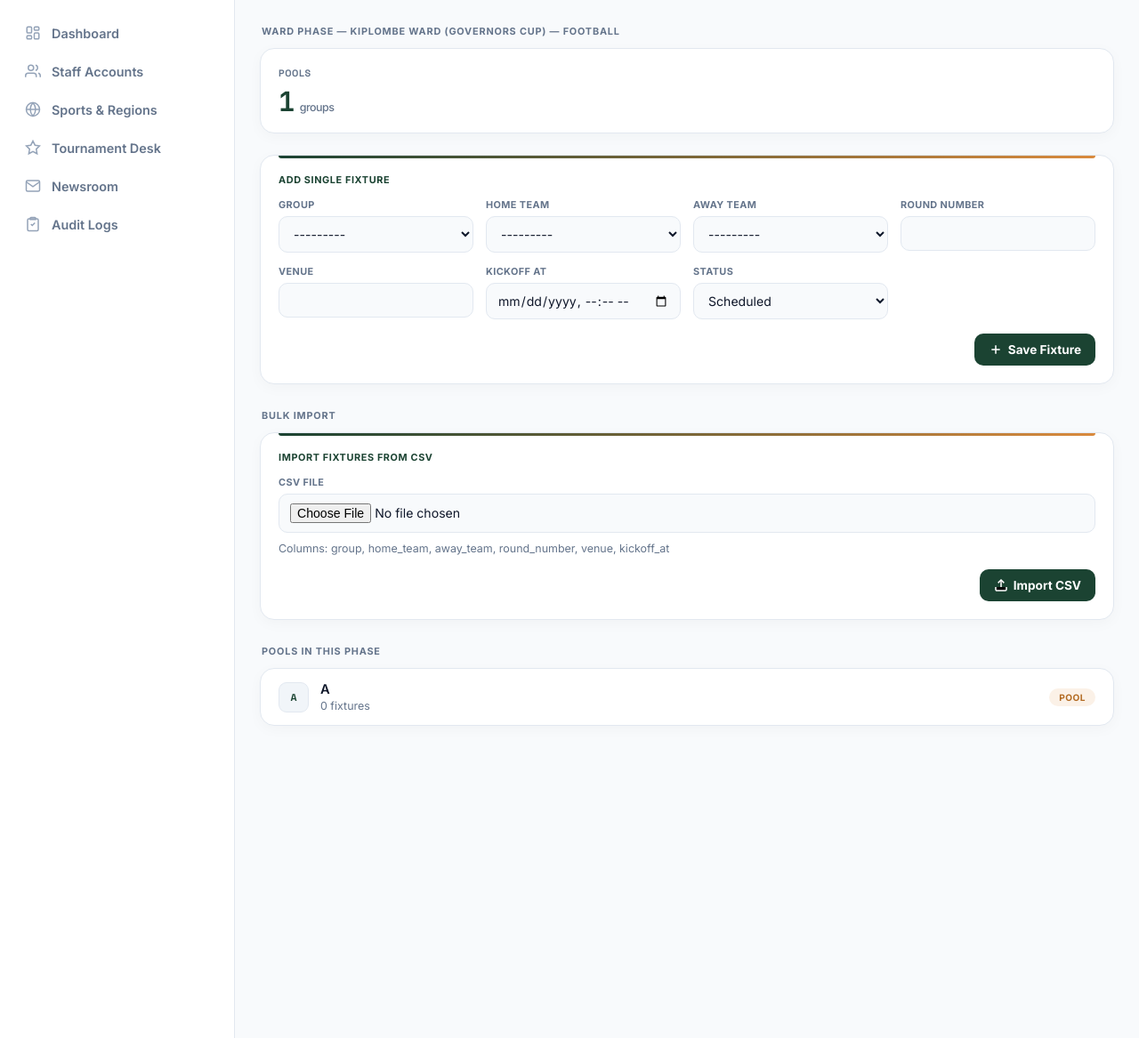
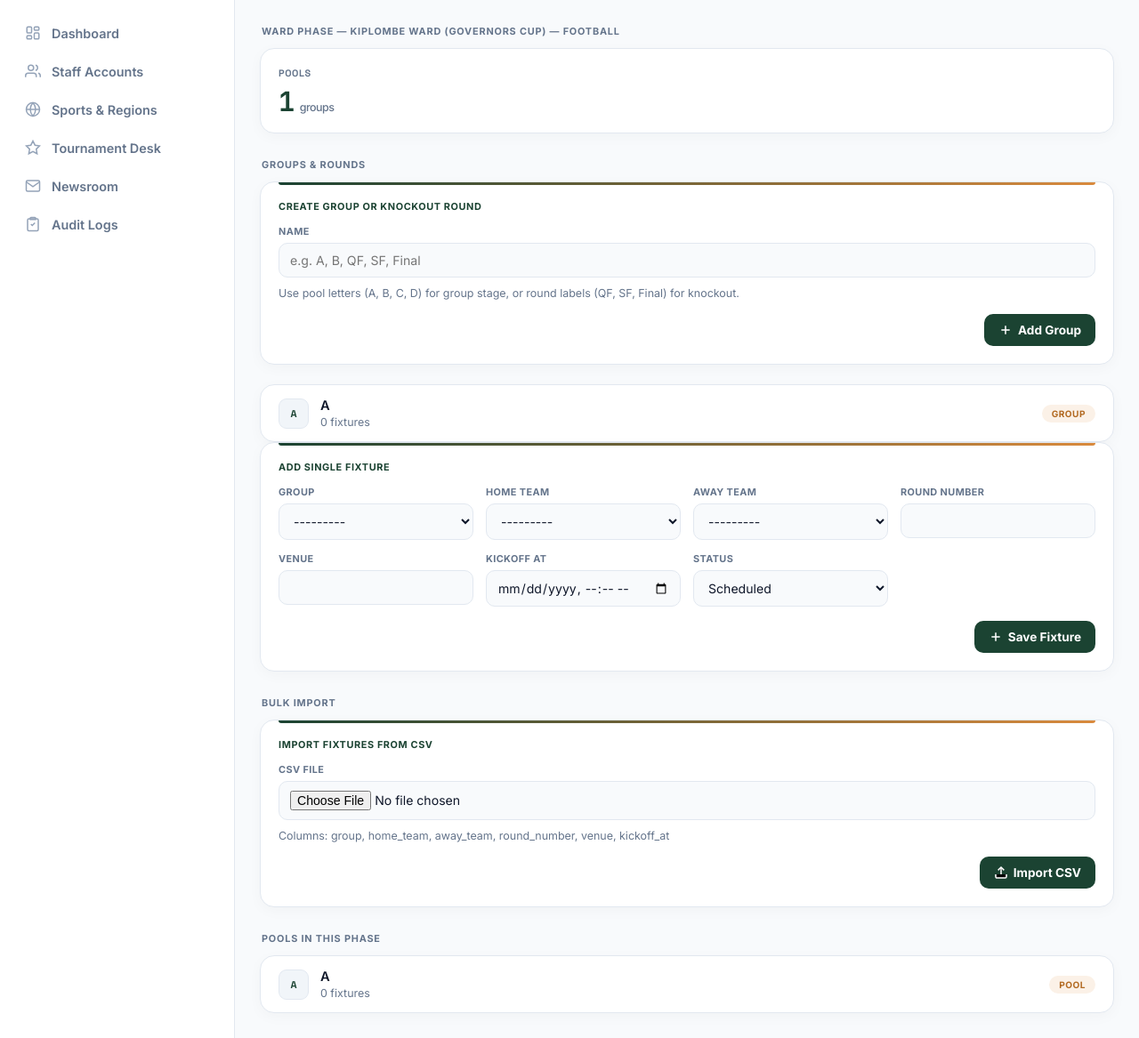
Before and after one commit to wayne-alex/UGSports, a Django app: page /accounts/phase-sports/5/fixtures/new/ in a window 1280 px wide. Shown: the part 95-1262 px from the top of the page at 89% size. Run offline with Django 5.2, Linux system fonts and the light colour scheme; a user stored in the database is signed in; data comes from the database, SQL or seed files in the repository; both versions use the stored data as it was after the commit.

Commit message:
fixed superadmin creating Groups and phase format

```diff
--- a/accounts/forms.py
+++ b/accounts/forms.py
@@ -37,15 +37,22 @@ class TournamentForm(forms.ModelForm):
             self.add_error('ward', "Selected ward doesn't belong to the selected sub-county.")
         return cleaned
 
+class PhaseForm(forms.ModelForm):
+    fixture_format = forms.ChoiceField(
+        choices=PhaseSport.Format.choices,
+        initial=PhaseSport.Format.LEAGUE,
+        label="Fixture Format"
+    )
+    legs = forms.IntegerField(
+        initial=1,
+        min_value=1,
+        label="Legs / Rounds",
+        help_text="1 = Single round, 2 = Home & Away"
+    )
 
-class PhaseForm(forms.ModelForm):
     class Meta:
         model = Phase
-        fields = ['stage', 'ward', 'sub_county', 'status', 'start_date', 'end_date']
-        widgets = {
-            'start_date': forms.DateInput(attrs={'type': 'date'}),
-            'end_date': forms.DateInput(attrs={'type': 'date'}),
-        }
+        fields = ['stage', 'ward', 'sub_county', 'start_date', 'end_date', 'status']
 
     def __init__(self, *args, **kwargs):
         self.tournament = kwargs.pop('tournament', None)
@@ -71,6 +78,7 @@ class PhaseForm(forms.ModelForm):
             if qs.exists():
                 raise forms.ValidationError("A phase for this stage and scope already exists in this tournament.")
         return cleaned
+
 
 class TeamForm(forms.ModelForm):
     class Meta:
@@ -98,10 +106,12 @@ class PlayerForm(forms.ModelForm):
                 phase_entries__phase__tournament=self.tournament
             ).distinct()
 
+
 class FixtureGenerationForm(forms.Form):
     sport = forms.ModelChoiceField(queryset=Sport.objects.filter(is_active=True), label="Sport")
     start_date = forms.DateField(widget=forms.DateInput(attrs={'type': 'date', 'class': 'form-control'}))
-    duration = forms.IntegerField(initial=30, label="Duration (Days)", widget=forms.NumberInput(attrs={'class': 'form-control'}))
+    duration = forms.IntegerField(initial=30, label="Duration (Days)",
+                                  widget=forms.NumberInput(attrs={'class': 'form-control'}))
     schedule_type = forms.ChoiceField(
         choices=[('daily', 'Daily — any day of the week'), ('weekends', 'Weekends only — Sat & Sun')],
         initial='daily',
@@ -110,11 +120,14 @@ class FixtureGenerationForm(forms.Form):
     format = forms.ChoiceField(choices=[
         ('league', 'League'),
         ('knockout', 'Knockout'),
-        ('group_knockout', 'Group + Knockout'),   # matches PhaseSport.Format exactly
+        ('group_knockout', 'Group + Knockout'),  # matches PhaseSport.Format exactly
     ], widget=forms.Select(attrs={'class': 'form-control', 'id': 'formatSelect'}))
-    legs = forms.ChoiceField(choices=[(1, 'Single Leg'), (2, 'Home & Away')], widget=forms.Select(attrs={'class': 'form-control'}))
+    legs = forms.ChoiceField(choices=[(1, 'Single Leg'), (2, 'Home & Away')],
+                             widget=forms.Select(attrs={'class': 'form-control'}))
     groups = forms.IntegerField(initial=4, required=False, widget=forms.NumberInput(attrs={'class': 'form-control'}))
-    qualify_per_group = forms.IntegerField(initial=2, required=False, widget=forms.NumberInput(attrs={'class': 'form-control'}))
+    qualify_per_group = forms.IntegerField(initial=2, required=False,
+                                           widget=forms.NumberInput(attrs={'class': 'form-control'}))
+
 
 class FixtureEditForm(forms.ModelForm):
     class Meta:
@@ -126,10 +139,12 @@ class FixtureEditForm(forms.ModelForm):
             'status': forms.Select(attrs={'class': 'form-control'}),
         }
 
+
 class ProfileForm(forms.ModelForm):
     class Meta:
         model = User
         fields = ['first_name', 'last_name', 'email']
+
 
 class WardAdminProfileForm(forms.ModelForm):
     first_name = forms.CharField(max_length=150, required=True)
@@ -197,6 +212,7 @@ class FixtureForm(forms.ModelForm):
             raise ValidationError("A team cannot play against itself.")
         return cleaned_data
 
+
 class WardTournamentForm(forms.ModelForm):
     sports = forms.ModelMultipleChoiceField(
         queryset=Sport.objects.filter(is_active=True),
@@ -219,6 +235,7 @@ class WardTournamentForm(forms.ModelForm):
             raise forms.ValidationError("End date can't be before the start date.")
         return cleaned
 
+
 class SubcountyTeamForm(forms.ModelForm):
     class Meta:
         model = Team
@@ -229,6 +246,7 @@ class SubcountyTeamForm(forms.ModelForm):
         if sub_county is not None:
             self.fields['ward'].queryset = Ward.objects.filter(sub_county=sub_county)
         self.fields['sport'].queryset = Sport.objects.filter(is_active=True)
+
 
 class SubcountyTournamentForm(forms.ModelForm):
     sports = forms.ModelMultipleChoiceField(
--- a/accounts/templates/superadmin_fixture_create.html
+++ b/accounts/templates/superadmin_fixture_create.html
@@ -18,6 +18,48 @@
         <p>{{ groups.count|default:"0" }}<span>groups</span></p>
     </div>
 </div>
+<!-- ===== CREATE GROUP / ROUND ===== -->
+<div class="group-header-row">
+    <span class="group-header">Groups &amp; Rounds</span>
+</div>
+<div class="inline-form-panel active">
+    <div class="form-panel-title">Create Group or Knockout Round</div>
+    <form method="post">
+        {% csrf_token %}
+        <div class="form-grid-columns">
+            <div class="form-field-box">
+                <label for="group_name">Name</label>
+                <input type="text" id="group_name" name="group_name" placeholder="e.g. A, B, QF, SF, Final" required>
+                <span class="cell-sub" style="margin-top: 4px;">
+                    Use pool letters (A, B, C, D) for group stage, or round labels (QF, SF, Final) for knockout.
+                </span>
+            </div>
+        </div>
+        <div class="form-actions">
+            <button type="submit" class="btn-primary">
+                <svg viewBox="0 0 24 24" stroke-width="2.3"><path d="M5 12h14"/><path d="M12 5v14"/></svg>
+                Add Group
+            </button>
+        </div>
+    </form>
+</div>
+
+{% if groups %}
+<div class="group">
+    {% for g in groups %}
+    <div class="group-row">
+        <div class="row-left">
+            <div class="avatar-chip">{{ g.name|upper }}</div>
+            <div>
+                <div class="cell-main">{{ g.name }}</div>
+                <div class="cell-sub">{{ g.fixtures.count }} fixture{{ g.fixtures.count|pluralize }}</div>
+            </div>
+        </div>
+        <span class="badge pending">Group</span>
+    </div>
+    {% endfor %}
+</div>
+{% endif %}
 
 <!-- ===== SINGLE FIXTURE ===== -->
 <div class="inline-form-panel active">
--- a/accounts/urls.py
+++ b/accounts/urls.py
@@ -40,6 +40,8 @@ urlpatterns = [
     path('phase/<int:pk>/delete/', views.PhaseDeleteView, name='phase_delete'),
     path('phase-sports/<int:phase_sport_pk>/next-round/', views.NextRoundBuilderView, name='next_round_builder'),
     path('phase-sports/<int:phase_pk>/fixtures/new/', views.FixtureCreateView, name='fixture_create'),
+    path('phase-sport/<int:phase_sport_pk>/save-groups/', views.save_groups_and_generate_fixtures,
+         name='save_groups_and_fixtures'),
     # Team
     path('teams/<int:pk>/manage/', views.manage_team, name='manage_team'),
 
--- a/accounts/views.py
+++ b/accounts/views.py
@@ -2,6 +2,7 @@ import csv
 import io
 from datetime import timedelta
 from io import StringIO
+from itertools import combinations
 
 from django.contrib import messages
 from django.contrib.auth import get_user_model, authenticate, login, update_session_auth_hash
@@ -569,8 +570,21 @@ def PhaseCreateView(request, tournament_pk):
             phase.tournament = tournament
             phase.created_by = request.user
             phase.save()
+
+            # Grab form choices
+            selected_format = form.cleaned_data['fixture_format']
+            selected_legs = form.cleaned_data['legs']
+
+            # Assign choices when auto-creating PhaseSport entries
             for sport in tournament.sports.all():
-                PhaseSport.objects.get_or_create(phase=phase, sport=sport)
+                PhaseSport.objects.get_or_create(
+                    phase=phase,
+                    sport=sport,
+                    defaults={
+                        'fixture_format': selected_format,
+                        'legs': selected_legs,
+                    }
+                )
 
             log_audit_action(request.user, AuditLog.Action.CREATE, phase, request=request)
             messages.success(request, f'{phase} was created.')
@@ -939,21 +953,35 @@ def GenerateFixturesView(request, pk):
 @login_required(login_url='login_admin')
 def FixtureCreateView(request, phase_pk):
     phase = get_object_or_404(Phase, pk=phase_pk)
-    phase_sport = get_object_or_404(PhaseSport,phase=phase)
-
-    if request.method == 'POST':
-        # 1. Bulk CSV import — columns: group,home_team,away_team,round_number,venue,kickoff_at
+    phase_sport = get_object_or_404(PhaseSport, phase=phase)
+
+    if request.method == 'POST':
+
+        # 1. Create a group/round label — used for both pools (A, B, C…) and
+        #    knockout rounds (QF, SF, Final). Fixture.group just needs a name to point at.
+        if 'group_name' in request.POST:
+            name = request.POST.get('group_name', '').strip()
+            if not name:
+                messages.error(request, "Group name is required.")
+            else:
+                group, was_created = Group.objects.get_or_create(phase_sport=phase_sport, name=name)
+                if was_created:
+                    log_audit_action(request.user, AuditLog.Action.CREATE, group, request=request)
+                    messages.success(request, f"Group '{name}' created.")
+                else:
+                    messages.info(request, f"Group '{name}' already exists.")
+            return redirect('fixture_create', phase_pk=phase.pk)
+
+        # 2. Bulk CSV import — columns: group,home_team,away_team,round_number,venue,kickoff_at
         if 'csv_file' in request.FILES:
             data = request.FILES['csv_file'].read().decode('utf-8')
             reader = csv.DictReader(io.StringIO(data))
-
             entry_qs = PhaseEntry.objects.filter(phase=phase).select_related('team')
             teams_by_name = {e.team.name.strip().lower(): e.team for e in entry_qs}
             groups_by_name = {g.name.strip().lower(): g for g in phase_sport.groups.all()}
-
             created, errors = 0, []
             with transaction.atomic():
-                for i, row in enumerate(reader, start=2):  # row 1 = header
+                for i, row in enumerate(reader, start=2):
                     try:
                         home = teams_by_name[row['home_team'].strip().lower()]
                         away = teams_by_name[row['away_team'].strip().lower()]
@@ -977,30 +1005,31 @@ def FixtureCreateView(request, phase_pk):
                         errors.append(f"Row {i}: unmatched team/column {e}")
                     except Exception as e:
                         errors.append(f"Row {i}: {e}")
-
                 if errors and not created:
                     transaction.set_rollback(True)
-
             for err in errors[:20]:
                 messages.warning(request, err)
             if created:
                 messages.success(request, f"{created} fixtures imported.")
-            return redirect('phase_detail', pk=phase_sport.pk)
-
-        # 2. Single fixture form
-        form = FixtureForm(request.POST, phase_sport=phase_sport)
+            return redirect('phase_detail', pk=phase.pk)
+
+        # 3. Single fixture form
+        form = SingleFixtureForm(request.POST, phase_sport=phase_sport)
         if form.is_valid():
             fixture = form.save(commit=False)
             fixture.phase_sport = phase_sport
             fixture.save()
             log_audit_action(request.user, AuditLog.Action.CREATE, fixture, request=request)
             messages.success(request, "Fixture added.")
-            return redirect('phase_detail', pk=phase_sport.pk)
+            return redirect('phase_detail', pk=phase.pk)
     else:
         form = SingleFixtureForm(phase_sport=phase_sport)
 
     return render(request, 'superadmin_fixture_create.html', {
-        'form': form, 'phase_sport': phase_sport, 'groups': Group.objects.filter(phase_sport=phase_sport),'phase':phase,
+        'form': form,
+        'phase_sport': phase_sport,
+        'groups': Group.objects.filter(phase_sport=phase_sport),
+        'phase': phase,
     })
 
 
@@ -1600,6 +1629,76 @@ def account_settings(request):
         'password_form': password_form,
         'active_nav': 'settings',
     })
+
+
+@superadmin_admin_required
+@login_required(login_url='login_admin')
+@require_POST
+def save_groups_and_generate_fixtures(request, phase_sport_pk):
+    """
+    Expects JSON input:
+    {
+        "groups": [
+            {"name": "Group A", "team_ids": [1, 2, 3, 4]},
+            {"name": "Group B", "team_ids": [5, 6, 7, 8]}
+        ],
+        "generate_fixtures": true
+    }
+    """
+    phase_sport = get_object_or_404(PhaseSport, pk=phase_sport_pk)
+
+    try:
+        data = json.loads(request.body)
+        groups_data = data.get('groups', [])
+        generate_fixtures = data.get('generate_fixtures', True)
+
+        with transaction.atomic():
+            # 1. Update/Create Groups
+            existing_groups = {g.name: g for g in phase_sport.groups.all()}
+            active_group_ids = []
+
+            for g_info in groups_data:
+                group_name = g_info['name'].strip()
+                team_ids = g_info.get('team_ids', [])
+
+                group, _ = Group.objects.get_or_create(
+                    phase_sport=phase_sport,
+                    name=group_name
+                )
+                active_group_ids.append(group.id)
+
+                # Assign teams to this group via PhaseEntry
+                PhaseEntry.objects.filter(phase=phase_sport.phase, team_id__in=team_ids).update(group=group)
+
+                # 2. Auto-generate round-robin fixtures if requested
+                if generate_fixtures and len(team_ids) >= 2:
+                    # Clear existing scheduled fixtures for this group to prevent duplication
+                    Fixture.objects.filter(phase_sport=phase_sport, group=group,
+                                           status=Fixture.Status.SCHEDULED).delete()
+
+                    # Round-robin pairings
+                    pairings = list(combinations(team_ids, 2))
+                    legs = phase_sport.legs  # 1 for single, 2 for home & away
+
+                    for leg in range(1, legs + 1):
+                        for round_idx, (home_id, away_id) in enumerate(pairings, start=1):
+                            # Swap home/away on second leg
+                            if leg == 2:
+                                home_id, away_id = away_id, home_id
+
+                            Fixture.objects.create(
+                                phase_sport=phase_sport,
+                                group=group,
+                                home_team_id=home_id,
+                                away_team_id=away_id,
+                                round_number=((leg - 1) * len(pairings)) + round_idx,
+                                status=Fixture.Status.SCHEDULED
+                            )
+
+        return JsonResponse({'status': 'success', 'message': 'Groups and fixtures updated successfully!'})
+
+    except Exception as e:
+        return JsonResponse({'status': 'error', 'message': str(e)}, status=400)
 
 
 # WARD
```
Also changed, not shown: accounts/templates/superadmin_phase_form.html (+24 -2 lines), db.sqlite3.
